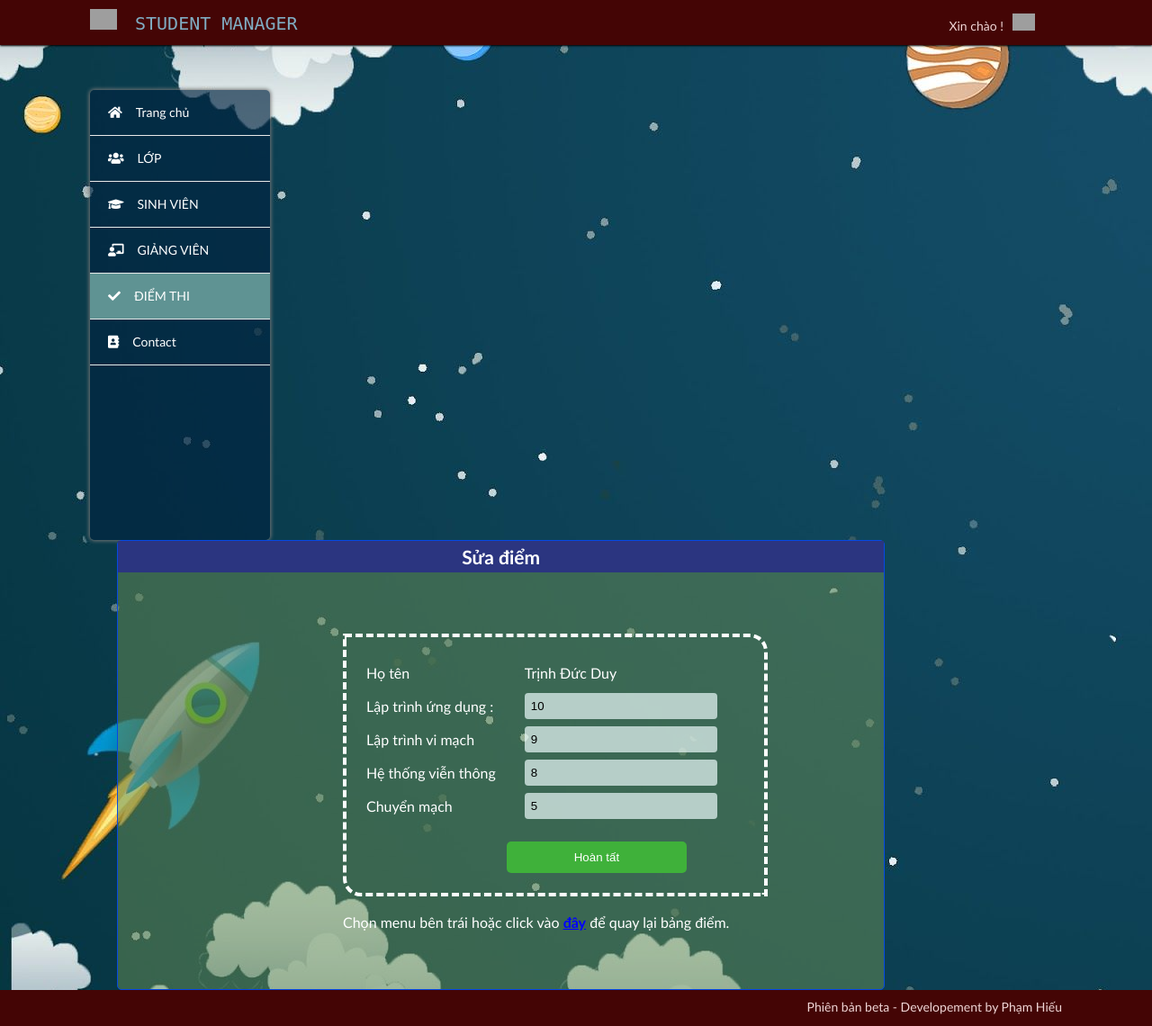
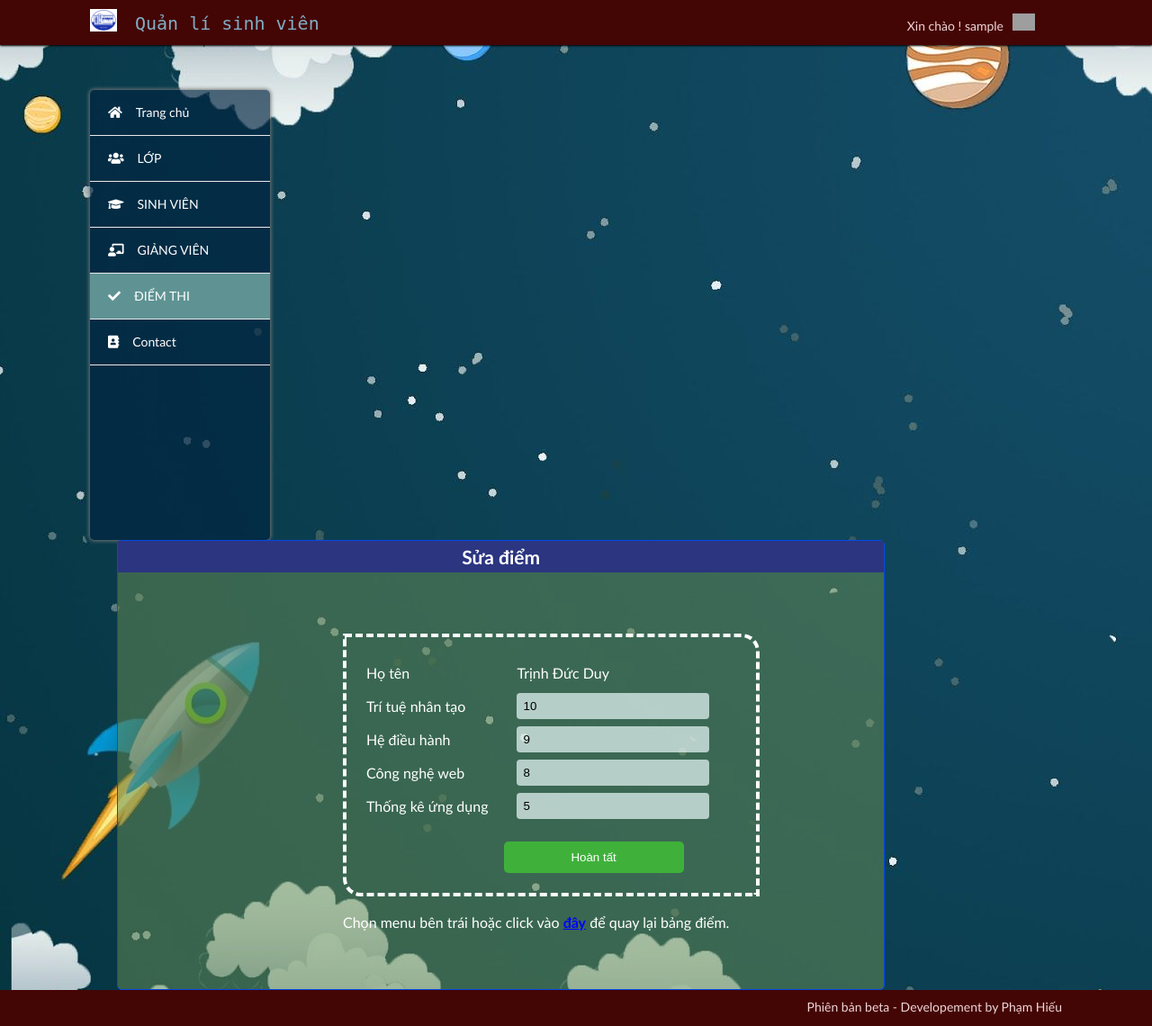
Before and after one commit to bimbimsnackk/BTL, a PHP site: page /chucnang/formsuadiem.php?id=2 in a window 1280 px wide. Shown: the whole page at 90% size. Run offline with PHP 8.4, Linux system fonts and the light colour scheme; the visitor is signed in with stand-in values (Sample User, id 1); data comes from the database, SQL or seed files in the repository; grey boxes are pictures that could not be loaded.

Commit message:
chinh sua hien thong tin nguoi dung

```diff
--- a/chucnang/formsuadiem.php
+++ b/chucnang/formsuadiem.php
@@ -3,7 +3,7 @@
 <?php
 	session_start();
 	if (isset($_SESSION['username'])){
-	$link = new mysqli('localhost','root','','sinhvien') or die('kết nối thất bại ');
+	$link = new mysqli('localhost','root','','sinhvien' ,'3308') or die('kết nối thất bại ');
 	mysqli_query($link, 'SET NAMES UTF8');
 	$query = 'SELECT * FROM sinhvien INNER JOIN diemthi ON sinhvien.sinhvienID = diemthi.sinhvienID WHERE sinhvien.sinhvienID = "'.$_GET['id'].'"';
 
@@ -29,20 +29,20 @@
         <title>Sinh viên</title>
         <link rel="stylesheet" href="../style/style.css">
         <link rel="stylesheet" href="../style/fontawesome/css/all.css">
-		<link rel="shortcut icon" href="../image/logokhoa.ico">
+		<link rel="shortcut icon" href="../image/logotlu.png">
     </head>
     <body>
         <header>
             <div class="container">
                  <div id="logo">
 					  <div id="logoImg">
-						   <img src="../image/logokhoa.png " width="30px">
+						   <img src="../image/logotlu.png " width="30px">
 					  </div>
-					<a href="../index.php">STUDENT MANAGER</a>
+					<a href="../index.php">Quản lí sinh viên</a>
 				 </div>
 				<div id="accountName">
 
-					<p> Xin chào ! </p>
+					<p> Xin chào !  <?php echo $_SESSION['username'] ?> </p>
 					<a href="../dangxuat.php" alt="Đăng xuất"> <img src="../image/logout.png" width="25px"> </a>
 				 </div>
             </div>
@@ -77,19 +77,19 @@
 							</tr>
 
 							<tr>
-								<td>Lập trình ứng dụng :  </td>
+								<td>Trí tuệ nhân tạo  </td>
 								<td> <input type="text" name="ltud" value = "<?php echo $ltud;?>"></td>
 							</tr>
 							<tr>
-								<td>Lập trình vi mạch </td>
+								<td>Hệ điều hành </td>
 								<td> <input type="text" name="ltvm" value="<?php echo $ltvm;?>"></td>
 							</tr>
 							<tr>
-								<td>Hệ thống viễn thông </td>
+								<td>Công nghệ web</td>
 								<td> <input type="text" name="htvt" value="<?php echo $htvt;?>"></td>
 							</tr>
 							<tr>
-								<td>Chuyển mạch  </td>
+								<td>Thống kê ứng dụng </td>
 								<td> <input type="text" name="htcm" value="<?php echo $htcm;?>"></td>
 							</tr>
 							<tr>
--- a/giangvien.php
+++ b/giangvien.php
@@ -23,11 +23,11 @@
 					  <div id="logoImg">
 						   <img src="image/lgtlu.png " width="30px">
 					  </div>
-					<a href="index.php">STUDENT MANAGER</a>
+					<a href="index.php">Quản lí sinh viên</a>
 				 </div>
 				 <div id="accountName">
 
-					<p> Xin chào ! </p>
+					<p> Xin chào ! <?php echo $_SESSION['username'] ?> </p>
 					<a href="dangxuat.php" alt="Đăng xuất"> <img src="image/logout.png" width="25px"> </a>
 				 </div>
             </div>
--- a/index.php
+++ b/index.php
@@ -30,7 +30,7 @@ if (isset($_SESSION['username'])) {
           <a href="index.php">Quản lí sinh viên</a>
         </div>
         <div id="accountName">
-          <p> Xin chào ! </p>
+          <p> Xin chào ! <?php echo $_SESSION['username'] ?></p>
           <a href="dangxuat.php" alt="Đăng xuất"> <img src="image/logout.png" width="25px"> </a>
         </div>
       </div>
--- a/login.php
+++ b/login.php
@@ -9,7 +9,7 @@ session_start()
         <meta charset="utf-8">
         <title>Đăng nhập</title>
         <link rel="stylesheet" href="style/style.css">
-		<link rel="shortcut icon" href="image/logokhoa.ico">
+		<link rel="shortcut icon" href="image/logotlu.png">
     </head>
     <body>
         <header>
--- a/login1.php
+++ b/login1.php
@@ -6,7 +6,7 @@
     <meta name="viewport" content="width=device-width, initial-scale=1.0">
     <title>Xin chào</title>
     <link rel="stylesheet" href="style/login1.css">
-	<link rel="shortcut icon" href="image/logokhoa.ico">
+	<link rel="shortcut icon" href="image/logotlu.png">
 </head>
 <body>
     <div class="header">
--- a/sinhvien.php
+++ b/sinhvien.php
@@ -21,11 +21,11 @@
 					  <div id="logoImg">
 						   <img src="image/lgtlu.png" width="30px">
 					  </div>
-					<a href="index.php">STUDENT MANAGER</a>
+					<a href="index.php">Quản lí sinh viên</a>
 				 </div>
 				<div id="accountName">
 
-					<p> Xin chào ! </p>
+					<p> Xin chào !  <?php echo $_SESSION['username'] ?> </p>
 					<a href="dangxuat.php" alt= "Đăng xuất"> <img src="image/logout.png" width="25px"> </a>
 				</div>
             </div>
```
Also changed, not shown: chucnang/suasv.php (+5 -5 lines), suadiem.php (+8 -8 lines), xemdiem.php (+4 -4 lines).
